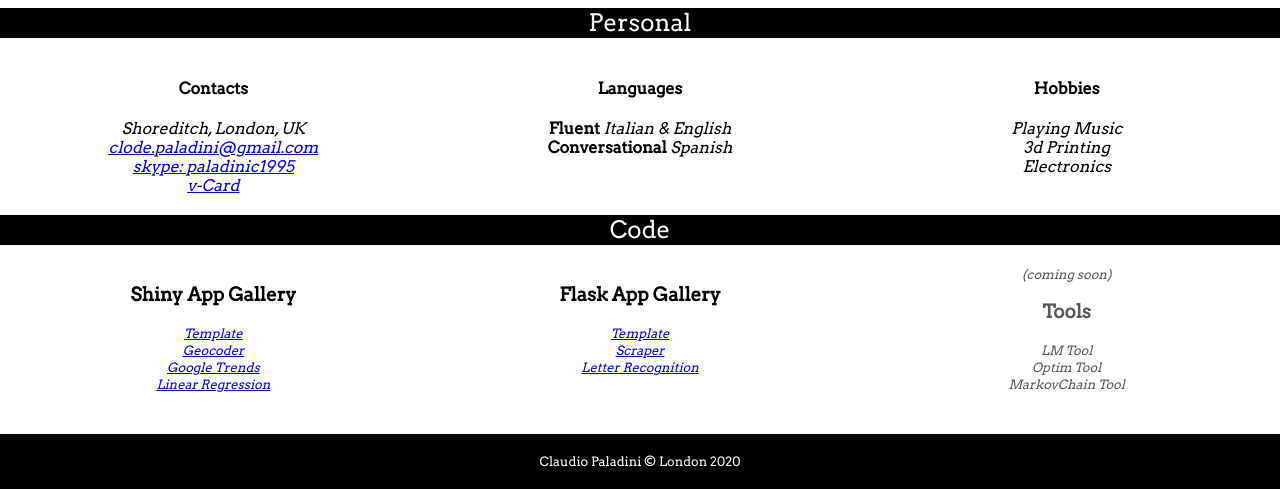
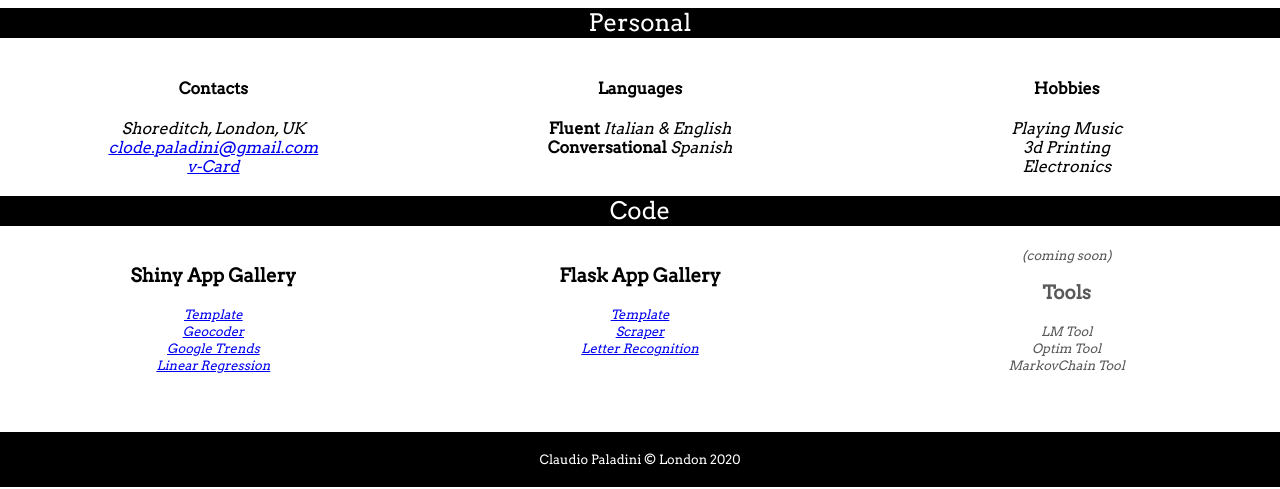
Before and after one commit to paladinic/site, a plain HTML site: page index.html in a window 1280 px wide. Shown: the part 313-802 px from the top of the page. Drawn offline with nearby package versions, Linux system fonts and the light colour scheme.

Commit message:
Update index.html

```diff
--- a/index.html
+++ b/index.html
@@ -84,12 +84,6 @@
           </em>
         </a>
         <br>
-        <a href="skype:paladinic1995?call">
-          <em>
-            skype: paladinic1995
-          </em>
-        </a>
-        <br>
         <a href="vcf/Claudio_Paladini_vCard.vcf">
           <em>
             v-Card
```
